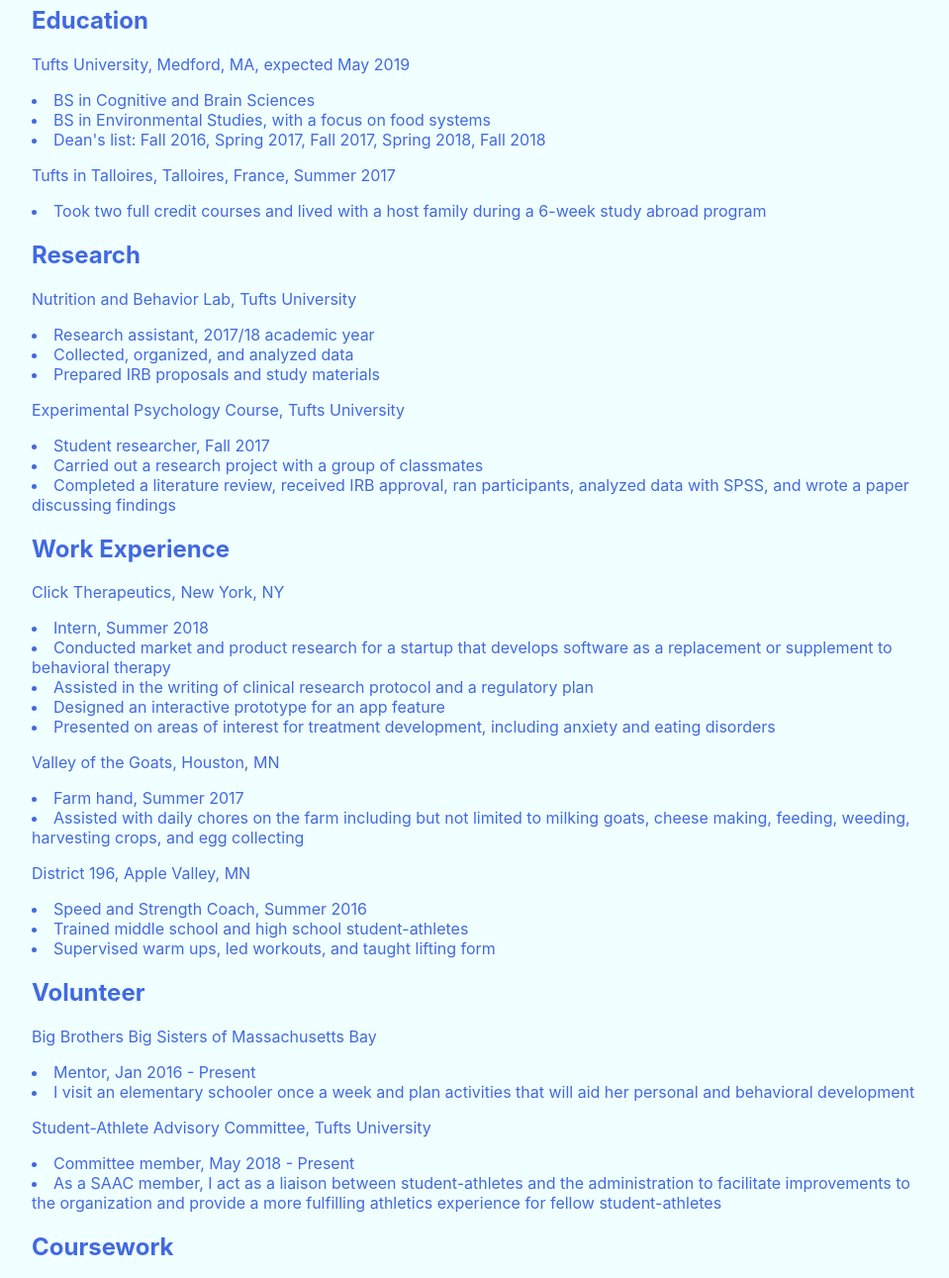
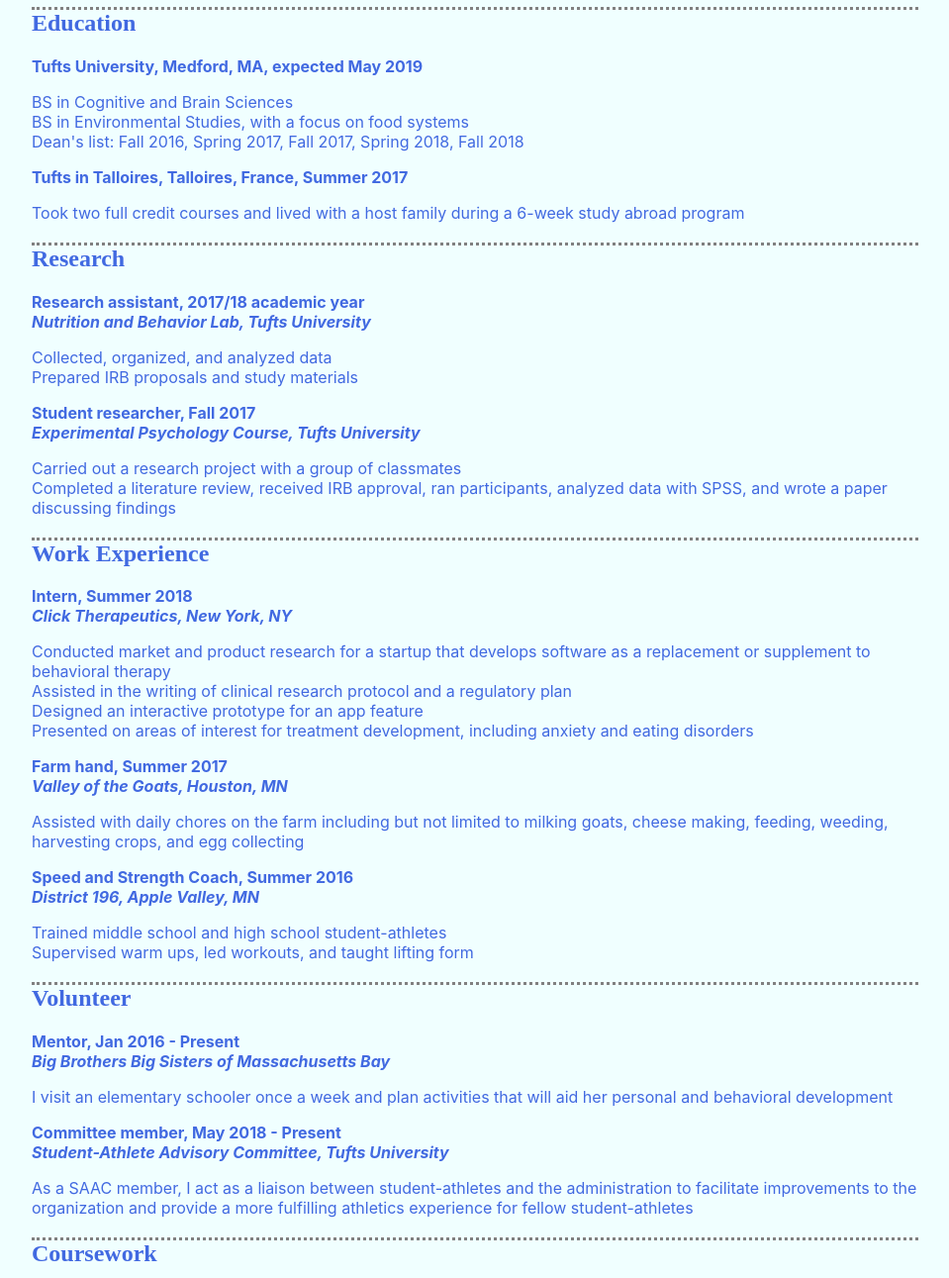
Before and after one commit to britadawson/britadawson.github.io, a plain HTML site: page resume.html in a window 1280 px wide. Shown: the part 76-1367 px from the top of the page at 99% size, without its empty margins (160-1119 px from the left). Drawn offline with Linux system fonts and the light colour scheme.

Commit message:
made style edits to bio, index, and resume files

```diff
--- a/bio.css
+++ b/bio.css
@@ -7,3 +7,7 @@ body {
     margin-right: 15%;
 
 }
+
+h1 {
+    font-family: 'Courier New', Courier, monospace;
+}
--- a/index.css
+++ b/index.css
@@ -2,8 +2,8 @@ body {
     background-color: black;
     font-family: -apple-system, BlinkMacSystemFont, 'Segoe UI', Roboto, Oxygen, Ubuntu, Cantarell, 'Open Sans', 'Helvetica Neue', sans-serif;
     text-align: left;
-    margin-left: 15%;
-    color: royalblue;
+    margin-left: 25%;
+    color: lightblue;
 }
 
 img{
@@ -11,3 +11,20 @@ img{
     max-width: 30%;
     height: auto;
 }
+
+
+.links {
+    /*border-bottom: 2px dotted grey;
+    border-top: 2px dotted grey; */
+    margin-right: 50%;
+    margin-left: 35%;
+    margin-top: 10px;
+    border: 2px dotted gray;
+    border-radius: 15px;
+    text-align: center;
+   /* margin-top: 10px;
+    margin-left: 30%;
+    margin-right: 100px;
+    -->
+    */
+}
--- a/resume.css
+++ b/resume.css
@@ -7,11 +7,24 @@ body {
 }
 
 h1 {
+    font-family: serif;
     margin-left: 0%;
     text-align: center;
+    border-bottom-style: dotted;
+    border-color: gray;
+}
+
+h2 {
+    font-family: serif;
+    border-top-style: dotted;
+    border-color: gray;
 }
 
 .joke {
     font-size: 12px;
     color: white;
 }
+
+.location {
+    font-weight: bold;
+}
--- a/resume.html
+++ b/resume.html
@@ -10,45 +10,41 @@
         <h1>Brita's resume</h1>
 
         <h2>Education</h2>
-        <p>Tufts University, Medford, MA, expected May 2019</p>
-        <li>BS in Cognitive and Brain Sciences</li>
-        <li>BS in Environmental Studies, with a focus on food systems</li>
-        <li>Dean's list: Fall 2016, Spring 2017, Fall 2017, Spring 2018, Fall 2018</li>
-        <p>Tufts in Talloires, Talloires, France, Summer 2017</p>
-        <li>Took two full credit courses and lived with a host family during a 6-week study abroad program</li>
+        <div class="location"><p>Tufts University, Medford, MA, expected May 2019</p></div>
+        <p>BS in Cognitive and Brain Sciences<br>BS in Environmental Studies, with a focus on food systems<br>
+            Dean's list: Fall 2016, Spring 2017, Fall 2017, Spring 2018, Fall 2018</p>
+
+        <div class="location"><p>Tufts in Talloires, Talloires, France, Summer 2017</p></div>
+        <p>Took two full credit courses and lived with a host family during a 6-week study abroad program</p>
 
         <h2>Research</h2>
-        <p>Nutrition and Behavior Lab, Tufts University</p>
-        <li>Research assistant, 2017/18 academic year</li>
-        <li>Collected, organized, and analyzed data</li>
-        <li>Prepared IRB proposals and study materials</li>
-        <p>Experimental Psychology Course, Tufts University</p>
-        <li>Student researcher, Fall 2017</li>
-        <li>Carried out a research project with a group of classmates</li>
-        <li>Completed a literature review, received IRB approval, ran participants, analyzed data with SPSS, and wrote a paper discussing findings</li>
+        <div class="location"><p>Research assistant, 2017/18 academic year<br><em>Nutrition and Behavior Lab, Tufts University</em></p></div>
+
+        <p>Collected, organized, and analyzed data<br>Prepared IRB proposals and study materials</p>
+
+        <div class="location"><p>Student researcher, Fall 2017<br><em>Experimental Psychology Course, Tufts University</em></p></div>
+        <p>Carried out a research project with a group of classmates<br>
+            Completed a literature review, received IRB approval, ran participants, analyzed data with SPSS, and wrote a paper discussing findings</p>
+
 
         <h2>Work Experience</h2>
-        <p>Click Therapeutics, New York, NY</p>
-        <li>Intern, Summer 2018</li>
-        <li>Conducted market and product research for a startup that develops software as a replacement or supplement to behavioral therapy</li>
-        <li>Assisted in the writing of clinical research protocol and a regulatory plan</li>
-        <li>Designed an interactive prototype for an app feature</li>
-        <li>Presented on areas of interest for treatment development, including anxiety and eating disorders</li>
-        <p>Valley of the Goats, Houston, MN</p>
-        <li>Farm hand, Summer 2017</li>
-        <li>Assisted with daily chores on the farm including but not limited to milking goats, cheese making, feeding, weeding, harvesting crops, and egg collecting</li>
-        <p>District 196, Apple Valley, MN</p>
-        <li>Speed and Strength Coach, Summer 2016</li>
-        <li>Trained middle school and high school student-athletes</li>
-        <li>Supervised warm ups, led workouts, and taught lifting form</li>
+        <div class="location"><p>Intern, Summer 2018<br><em>Click Therapeutics, New York, NY</em></p></div>
+        <p>Conducted market and product research for a startup that develops software as a replacement or supplement to behavioral therapy<br>
+            Assisted in the writing of clinical research protocol and a regulatory plan<br>
+            Designed an interactive prototype for an app feature<br>Presented on areas of interest for treatment development, including anxiety and eating disorders</p>
+
+        <div class="location"><p>Farm hand, Summer 2017<br><em>Valley of the Goats, Houston, MN</em></p></div>
+        <p>Assisted with daily chores on the farm including but not limited to milking goats, cheese making, feeding, weeding, harvesting crops, and egg collecting</p>
+
+        <div class="location"><p>Speed and Strength Coach, Summer 2016<br><em>District 196, Apple Valley, MN</em></p></div>
+        <p>Trained middle school and high school student-athletes<br>Supervised warm ups, led workouts, and taught lifting form</p>
 
         <h2>Volunteer</h2>
-        <p>Big Brothers Big Sisters of Massachusetts Bay</p>
-        <li>Mentor, Jan 2016 - Present</li>
-        <li>I visit an elementary schooler once a week and plan activities that will aid her personal and behavioral development</li>
-        <p>Student-Athlete Advisory Committee, Tufts University</p>
-        <li>Committee member, May 2018 - Present</li>
-        <li>As a SAAC member, I act as a liaison between student-athletes and the administration to facilitate improvements to the organization and provide a more fulfilling athletics experience for fellow student-athletes</li>
+        <div class="location"><p>Mentor, Jan 2016 - Present<br><em>Big Brothers Big Sisters of Massachusetts Bay</em></p></div>
+        <p>I visit an elementary schooler once a week and plan activities that will aid her personal and behavioral development</p>
+
+        <div class="location"><p>Committee member, May 2018 - Present<br><em>Student-Athlete Advisory Committee, Tufts University</em></p></div>
+        <p>As a SAAC member, I act as a liaison between student-athletes and the administration to facilitate improvements to the organization and provide a more fulfilling athletics experience for fellow student-athletes</p>
 
         <h2>Coursework</h2>
         <p>Clinical Methods, Emotions, Experimental Psychology, Statistics for Behavioral Sciences, Developmental Neuroscience, Biological Bases of Psychopathology,
@@ -57,8 +53,8 @@
 
         <h2>Skills</h2>
         <p>SPSS, Microsoft Office suite, C++, Linux</p>
-        <p>Currently learning GIS, HTML, and CSS</p>
+        <p>Currently learning GIS and web programming (HTML, CSS, JavaScript)</p>
 
-        <p><div class="joke">I have heaps of experience and you should hire me!!!!!</div></p>
+        <div class="joke"><p>I have heaps of experience and you should hire me!!!!!</p></div>
     </body>
 </html>
```
Also changed, not shown: bio.html (+1 -1 lines), index.html (+3 -6 lines).
